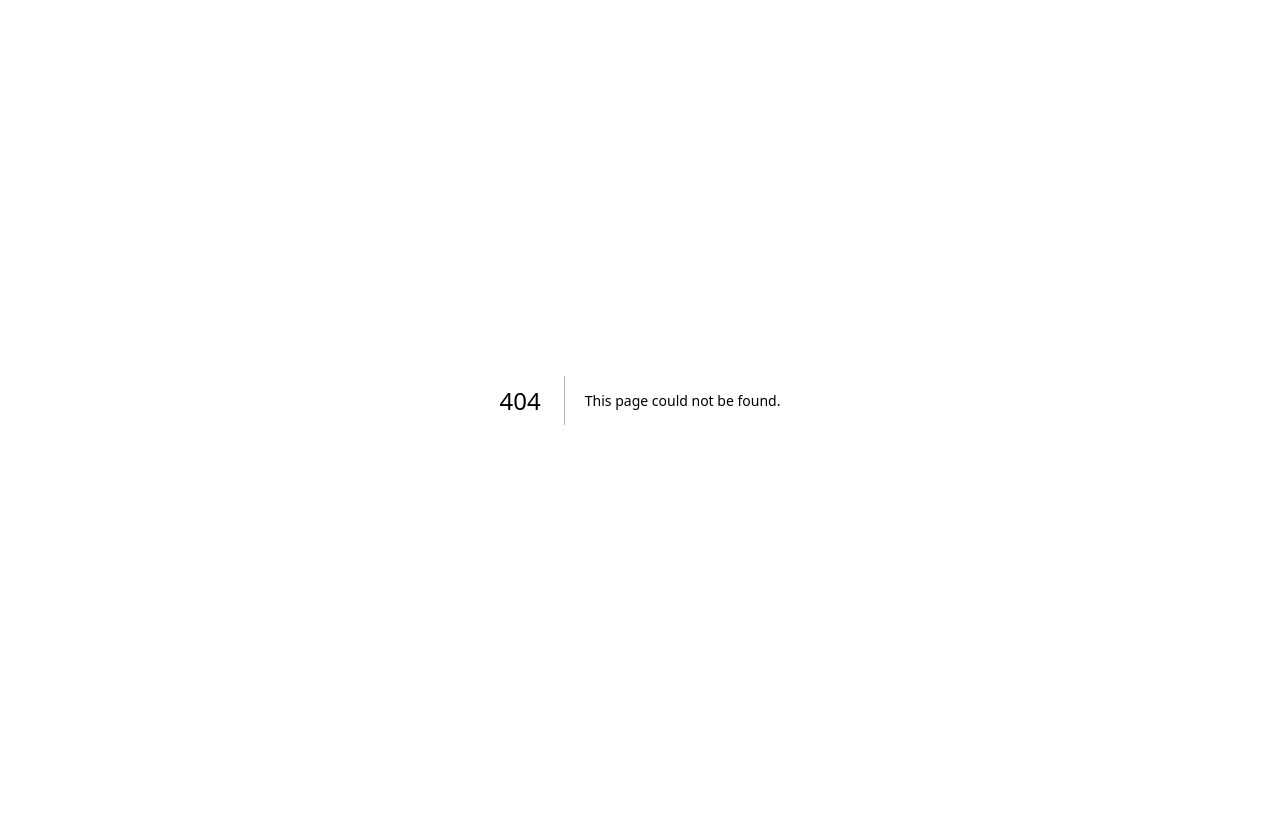
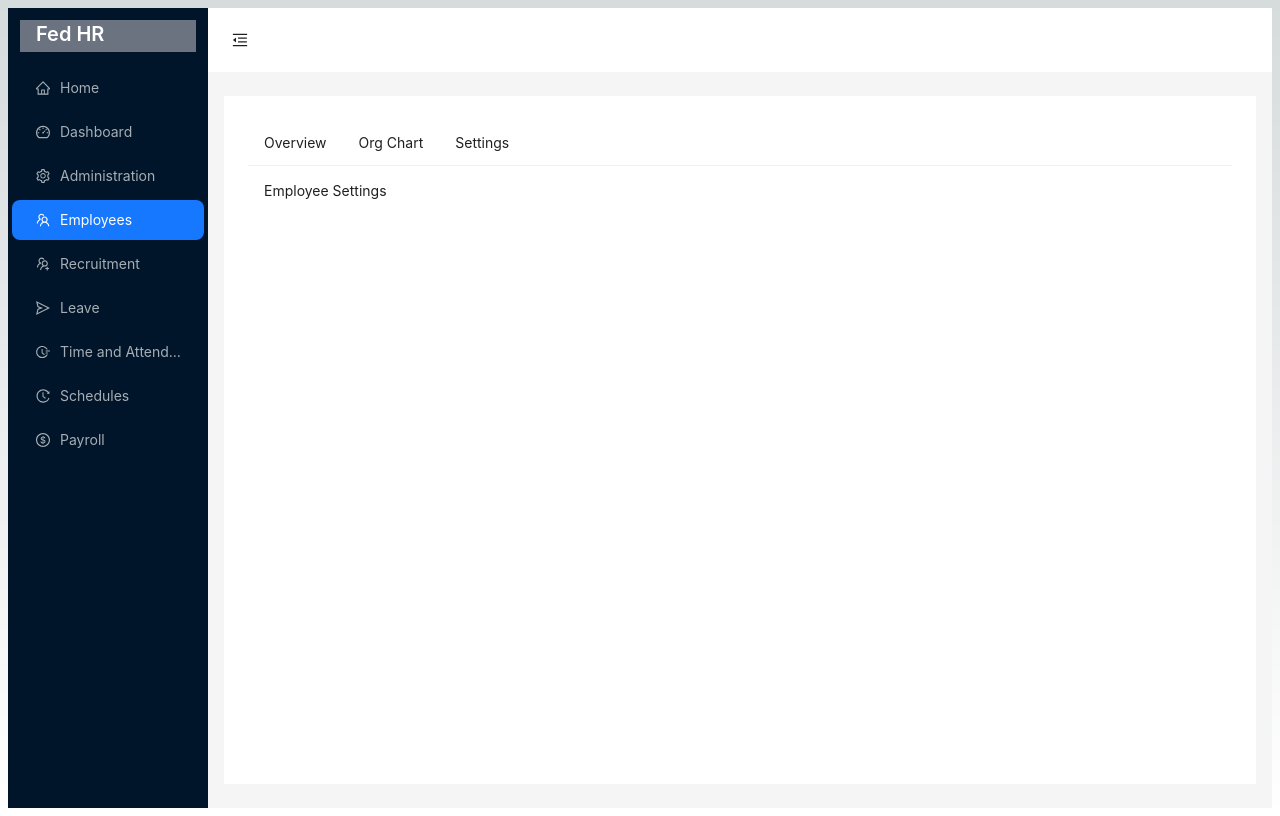
Before and after one commit to manpikingillz/fedhr-nextjs-antd, a Next.js app: page /hr/employees/employees-settings in a window 1280 px wide. Before the commit this address had no page. Built offline with nearby package versions, Linux system fonts and the light colour scheme.

Commit message:
add tab menu on employees page, and ensure the relevant menu is selected when page is called through url

```diff
--- /dev/null
+++ b/src/app/hr/employees/employees-settings/page.tsx
@@ -0,0 +1,11 @@
+'use client'
+
+import React from 'react';
+
+const EmployeeSettings = () => (
+  <div>
+        Employee Settings
+  </div>
+);
+
+export default EmployeeSettings;
--- /dev/null
+++ b/src/app/hr/employees/layout.tsx
@@ -0,0 +1,63 @@
+'use client'
+
+import React, { useEffect, useState } from 'react';
+import type { MenuProps } from 'antd';
+import { Menu } from 'antd';
+import { usePathname, useRouter } from 'next/navigation';
+
+const items: MenuProps['items'] = [
+  {
+    label: 'Overview',
+    key: 'employees-overview',
+  },
+  {
+    label: 'Org Chart',
+    key: 'employees-orgchart',
+  },
+  {
+    label: 'Settings',
+    key: 'employees-settings'
+  }
+];
+
+export default function EmployeesLayout({children}: {children: React.ReactNode}) {
+    const [current, setCurrent] = useState('overview');
+    const router = useRouter()
+    const path = usePathname()
+
+    useEffect(() => {
+        if (path === '/hr/employees') {
+            setCurrent('employees-overview')
+        }
+    },[path])
+
+    const onClick: MenuProps['onClick'] = (e) => {
+        const key = e.key
+        setCurrent(key);
+
+        switch(key) {
+            case 'employees-overview':
+                router.push('/hr/employees');
+                break;
+            case 'employees-orgchart':
+                router.push('/hr/employees/orgchart');
+                break;
+            case 'employees-settings':
+                router.push('/hr/employees/employees-settings');
+                break;
+            default:
+                router.push('/hr/employees/overview');
+                break;
+        }
+
+    };
+
+    return (
+        <div>
+            <Menu onClick={onClick} selectedKeys={[current]} mode="horizontal" items={items} />
+            <div className='m-4'>
+                {children}
+            </div>
+        </div>
+    )
+}
--- /dev/null
+++ b/src/app/hr/employees/orgchart/page.tsx
@@ -0,0 +1,11 @@
+'use client'
+
+import React from 'react';
+
+const Orgchart = () => (
+  <div>
+        Orgchart
+  </div>
+);
+
+export default Orgchart;
--- a/src/app/hr/employees/page.tsx
+++ b/src/app/hr/employees/page.tsx
@@ -2,10 +2,10 @@
 
 import React from 'react';
 
-const Employees = () => (
+const Overview = () => (
   <div>
-        Employees
+        Overview
   </div>
 );
 
-export default Employees;
+export default Overview;
--- a/src/app/hr/layout.tsx
+++ b/src/app/hr/layout.tsx
@@ -1,6 +1,6 @@
 'use client'
 
-import React, { useState } from 'react';
+import React, { useEffect, useState } from 'react';
 import {
   MenuFoldOutlined,
   MenuUnfoldOutlined,
@@ -16,7 +16,7 @@ import {
 } from '@ant-design/icons';
 import { Layout, Menu, Button, theme } from 'antd';
 import type { MenuProps } from 'antd';
-import { useRouter } from 'next/navigation';
+import { usePathname, useRouter } from 'next/navigation';
 
 const { Header, Sider, Content } = Layout;
 
@@ -29,6 +29,13 @@ export default function App({children}: {children: React.ReactNode}) {
   } = theme.useToken();
 
   const router = useRouter()
+  const path = usePathname()
+
+  useEffect(()=> {
+    if (path.includes('/hr/employees')) {
+      setCurrent('employees')
+    }
+  },[path ])
 
   const items: MenuProps['items'] = [
     {
```
